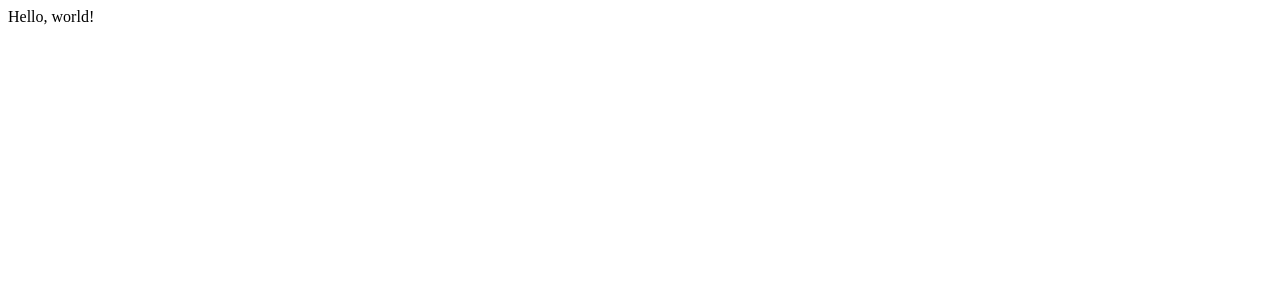
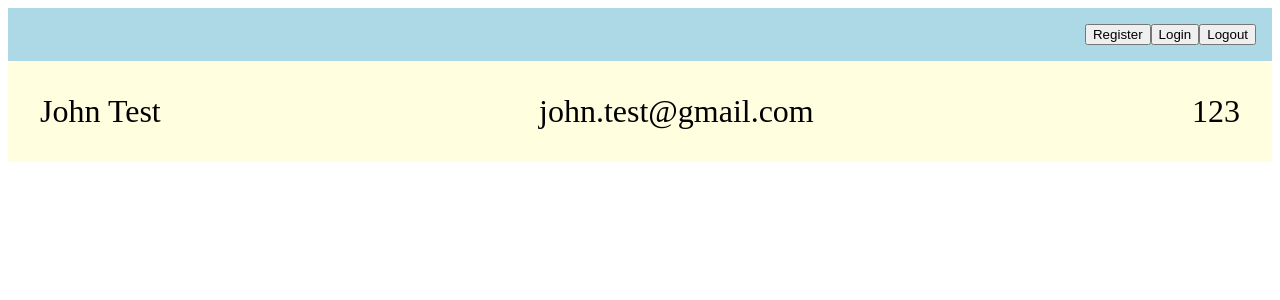
Before and after one commit to PavelPoroskov/test-task-pw-transfer, a React (Create React App) app: page / in a window 1280 px wide. Shown: the top 300 px of the page. Built offline with nearby package versions, Linux system fonts and the light colour scheme.

Commit message:
auth header, info header components

```diff
--- a/src/0-App/index.tsx
+++ b/src/0-App/index.tsx
@@ -1,11 +1,11 @@
 import React from 'react';
+
+import MainScreen from "1-screens/MainScreen";
 
 const App: React.FC = () => {
   return (
     <div className="App">
-      <header className="App-header">
-        Hello, world!
-      </header>
+      <MainScreen />
     </div>
   );
 }
--- /dev/null
+++ b/src/1-screens/MainScreen/AuthHeaderConnected.tsx
@@ -0,0 +1,19 @@
+import React from 'react';
+
+import AuthHeader from '5-components/AuthHeader'
+
+const AuthHeaderConnected: React.FC = () => {
+  const openRegister = () => {
+
+  }
+  const openLogin = () => {
+
+  }
+  const openLogout = () => {
+
+  }
+
+  return <AuthHeader openRegister={openRegister} openLogin={openLogin} openLogout={openLogout}/>;
+}
+
+export default AuthHeaderConnected;
--- /dev/null
+++ b/src/1-screens/MainScreen/UserInfoHeaderConnected.tsx
@@ -0,0 +1,10 @@
+import React from 'react';
+
+import UserInfoHeader from '5-components/UserInfoHeader'
+
+const UserInfoHeaderConnected: React.FC = () => {
+
+  return <UserInfoHeader name="John Test" email="john.test@gmail.com" balance={123}/>;
+}
+
+export default UserInfoHeaderConnected;
--- /dev/null
+++ b/src/1-screens/MainScreen/index.tsx
@@ -0,0 +1,19 @@
+import React from 'react';
+
+import AuthHeaderConnected from './AuthHeaderConnected'
+import UserInfoHeaderConnected from './UserInfoHeaderConnected'
+
+const styles: React.CSSProperties = {
+  display: 'flex',
+  flexDirection: 'column',
+}
+const MainScreen: React.FC = () => {
+  return (
+    <div style={styles}>
+      <AuthHeaderConnected />
+      <UserInfoHeaderConnected />
+    </div>
+  );
+}
+
+export default MainScreen;
--- /dev/null
+++ b/src/5-components/AuthHeader/index.tsx
@@ -0,0 +1,25 @@
+import React from 'react';
+
+interface AuthHeaderProps {
+  readonly openRegister: () => void;
+  readonly openLogin: () => void;
+  readonly openLogout: () => void;
+}
+const styles: React.CSSProperties = {
+  display: 'flex',
+  flexDirection: 'row',
+  padding: '1em 1em',
+  backgroundColor: 'lightblue',
+  justifyContent: 'flex-end',
+};
+const AuthHeader: React.FC<AuthHeaderProps> = ({openRegister, openLogin, openLogout}) => {
+  return (
+    <div style={styles}>
+      <button onClick={openRegister}>Register</button>
+      <button onClick={openLogin}>Login</button>
+      <button onClick={openLogout}>Logout</button>
+    </div>
+  );
+}
+
+export default AuthHeader;
--- /dev/null
+++ b/src/5-components/UserInfoHeader/index.tsx
@@ -0,0 +1,26 @@
+import React from 'react';
+
+interface UserInfoHeaderProps {
+  readonly name: string;
+  readonly email: string;
+  readonly balance: number;
+}
+const styles: React.CSSProperties = {
+  display: 'flex',
+  flexDirection: 'row',
+  padding: '1em 1em',
+  backgroundColor: 'lightyellow',
+  justifyContent: 'space-between', //? compatibility
+  fontSize: '2em',
+};
+const UserInfoHeader: React.FC<UserInfoHeaderProps> = ({name, email, balance}) => {
+  return (
+    <div style={styles}>
+      <div>{name}</div>
+      <div>{email}</div>
+      <div>{balance}</div>
+    </div>
+  );
+}
+
+export default UserInfoHeader;
```
Also changed, not shown: 2 other files (tests, documents, lock files or other folders).
